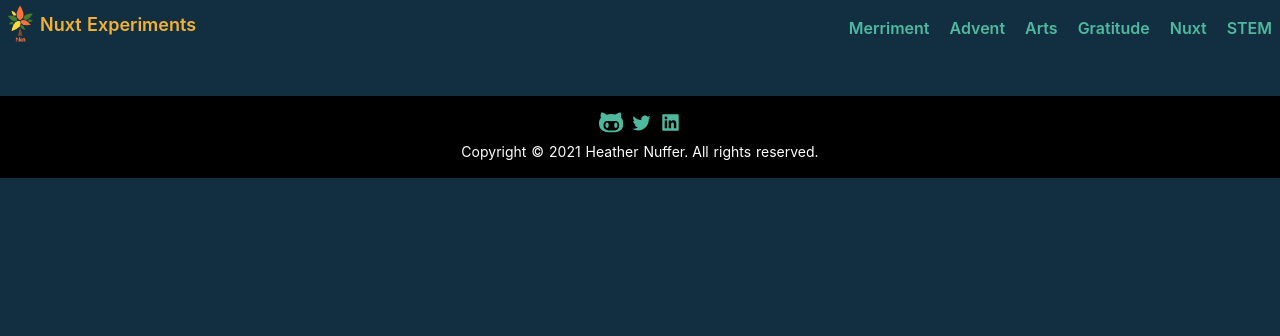
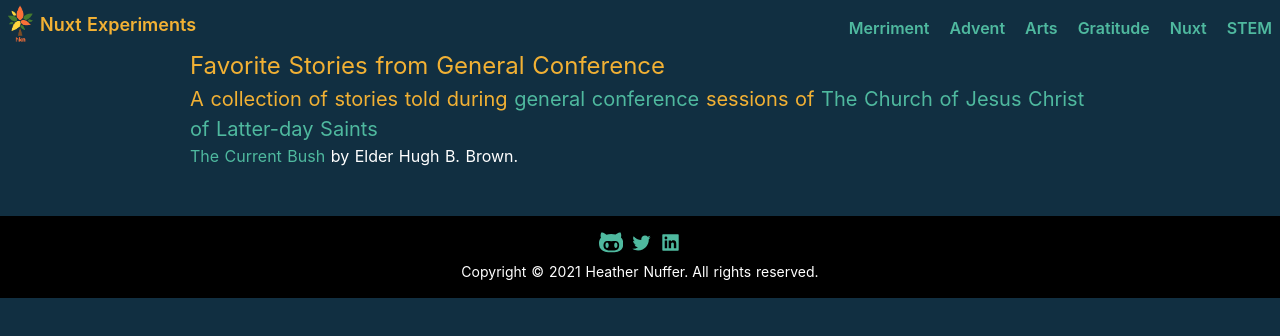
Before and after one commit to ethyl2/nuxt-experiment, a Nuxt app: page /inspiration/conference-stories in a window 1280 px wide. Shown: the top 336 px of the page. Built offline with nearby package versions, Linux system fonts and the light colour scheme; a web font is replaced by a local one.

Commit message:
Starts stories page

```diff
--- /dev/null
+++ b/pages/inspiration/conference-stories.vue
@@ -0,0 +1,33 @@
+<template>
+  <div class="container flex flex-col">
+    <h1 class="text-2xl">Favorite Stories from General Conference</h1>
+    <h2 class="text-xl">
+      A collection of stories told during
+      <a
+        href="https://www.churchofjesuschrist.org/study/general-conference?lang=eng"
+        target="_blank"
+        >general conference</a
+      >
+      sessions of
+      <a href="https://www.churchofjesuschrist.org" target="_blank"
+        >The Church of Jesus Christ of Latter-day Saints</a
+      >
+    </h2>
+    <ul>
+      <li>
+        <a
+          href="https://www.churchofjesuschrist.org/study/new-era/1973/01/the-currant-bush?lang=eng"
+          target="_blank"
+          >The Current Bush</a
+        >
+        by Elder Hugh B. Brown.
+      </li>
+    </ul>
+  </div>
+</template>
+
+<script>
+export default {
+  name: 'ConferenceStories',
+}
+</script>
```
